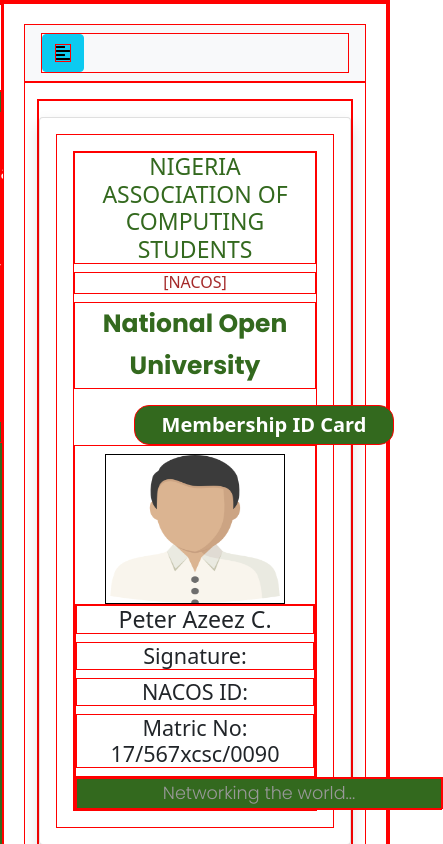
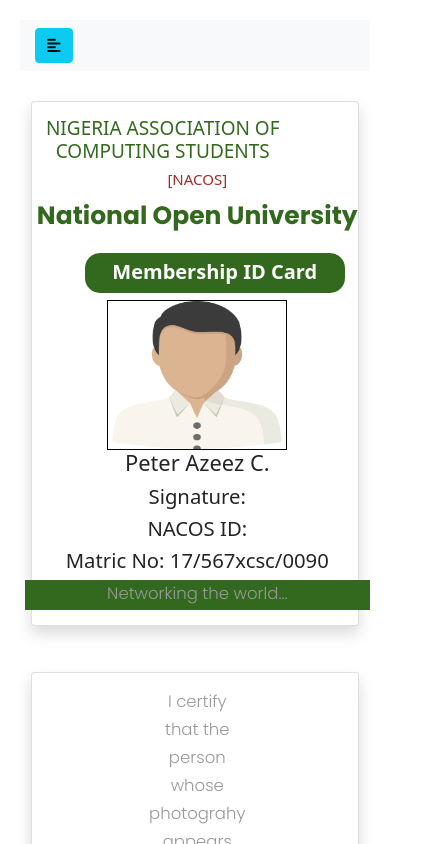
Before and after one commit to iamclement1/nacos_noun, a plain HTML site: page student/id.html in a window 390 px wide. Shown: the top 844 px of the page, 443 px wide, since content can reach past the window. Drawn offline with nearby package versions, Linux system fonts and the light colour scheme.

```diff
--- a/css/student_responsiveness.css
+++ b/css/student_responsiveness.css
@@ -1,9 +1,25 @@
 @media only screen and (max-width: 765px) {
   * {
-    border: 1px red solid;
+    /* border: 1px red solid; */
+    box-sizing: border-box;
+    margin: 0;
+    padding: 0;
+    font-size: 15px;
   }
 
-  h6 {
-    font-size: 12px;
+  .container .card-body {
+    max-width: 100%;
+    display: flex;
+    justify-content: center;
+    align-items: center;
+    padding: 0 10em 0;
+  }
+
+  .card-body .title {
+    max-width: 80%;
+    font-size: 19px;
+  }
+
+  .title .acr {
   }
 }
--- a/css/style.css
+++ b/css/style.css
@@ -119,3 +119,7 @@ ABOUT PAGE STYLYING
   align-items: center;
   justify-content: center;
 }
+
+/* Google map styling responsiveness*/
+@media only screen and (max-width: 765px) {
+}
--- a/student/id.html
+++ b/student/id.html
@@ -101,7 +101,7 @@
             <div class="card-body">
               <div class="card-text">
                 <h6 class="title">NIGERIA ASSOCIATION OF COMPUTING STUDENTS</h6>
-                <h6 style="color: brown">[NACOS]</h6>
+                <h6 style="color: brown" style="acr">[NACOS]</h6>
                 <p class="school-name">National Open University</p>
                 <div class="rec pt-1">Membership ID Card</div>
                 <div class="class-img pt-2">
```
Also changed, not shown: index.html (+10 -0 lines).
